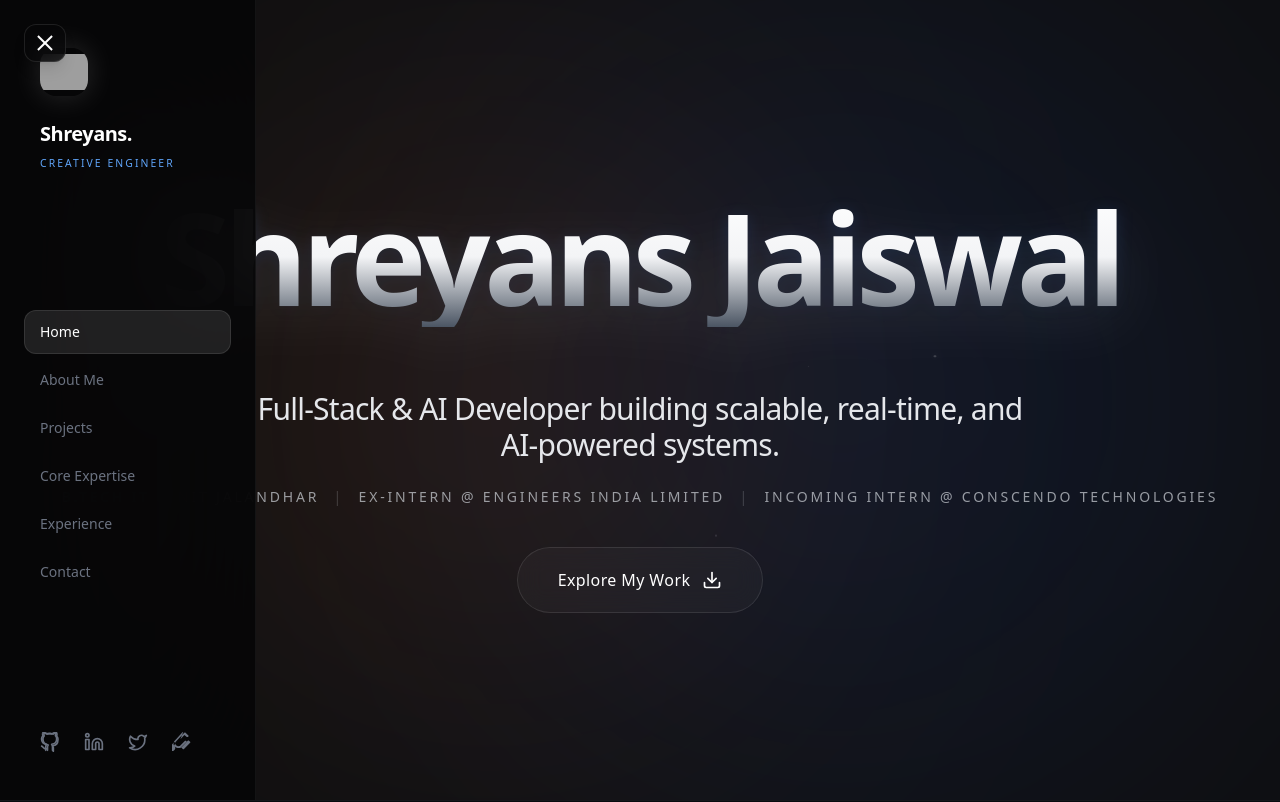
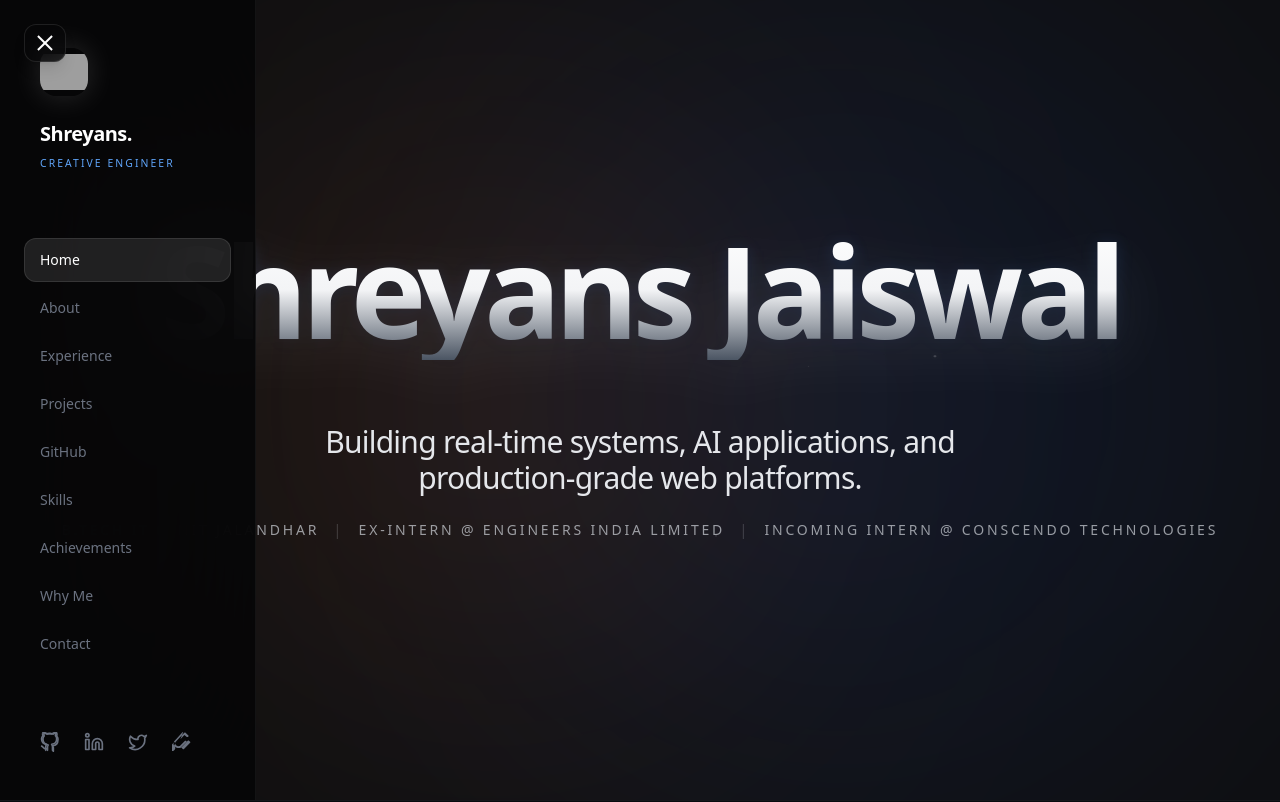
Before and after one commit to Shreyans-704/Portfolio-Website-, a Next.js app: page / in a window 1280 px wide. Shown: the top 802 px of the page. Built offline with nearby package versions, Linux system fonts and the light colour scheme; grey boxes are pictures that could not be loaded.

Commit message:
changes in the side bar and other changes

```diff
--- a/src/app/page.tsx
+++ b/src/app/page.tsx
@@ -4,6 +4,7 @@ import SystemSimulator from "@/components/SystemSimulator";
 import About from "@/components/About";
 import Experience from "@/components/Experience";
 import Projects from "@/components/Projects";
+import GithubStats from "@/components/GithubStats";
 import Skills from "@/components/Skills";
 import Achievements from "@/components/Achievements";
 import WhyMe from "@/components/WhyMe";
@@ -19,9 +20,10 @@ export default function Home() {
         <div id="about"><About /></div>
         <div id="experience"><Experience /></div>
         <div id="projects"><Projects /></div>
+        <div id="github"><GithubStats /></div>
         <div id="skills"><Skills /></div>
-        <Achievements />
-        <WhyMe />
+        <div id="achievements"><Achievements /></div>
+        <div id="why-me"><WhyMe /></div>
         <div id="contact"><Contact /></div>
 
       <footer className="w-full py-8 border-t border-white/5 flex items-center justify-center px-6 bg-[#070708]">
--- a/src/components/About.tsx
+++ b/src/components/About.tsx
@@ -15,7 +15,7 @@ export default function About() {
   const imgY = useTransform(scrollYProgress, [0, 1], [-60, 60]);
 
   return (
-    <section id="about" ref={container} className="w-full relative border-t border-white/5 overflow-hidden">
+    <section ref={container} className="w-full relative border-t border-white/5 overflow-hidden">
       <MarqueeStrip words={["CURIOUS MIND", "CLEAN CODE", "PURPOSEFUL DESIGN", "SYSTEMS THINKER", "ALWAYS LEARNING", "HUMAN-CENTERED", "SCALABLE BY DEFAULT"]} />
       <div className="py-24 md:py-40 relative z-10">
       <div className="max-w-7xl mx-auto px-6 relative z-10">
--- a/src/components/Achievements.tsx
+++ b/src/components/Achievements.tsx
@@ -80,7 +80,7 @@ export default function Achievements() {
   ];
 
   return (
-    <section id="achievements" className="w-full relative border-t border-white/5">
+    <section className="w-full relative border-t border-white/5">
       <MarqueeStrip words={["VERIFIED SKILLS", "LIFELONG LEARNER", "CERTIFIED", "KEEP GROWING", "KNOWLEDGE IS POWER", "EARNED NOT GIVEN", "STAY CURIOUS"]} />
       <div className="py-24 md:py-32">
       <div className="max-w-7xl mx-auto px-6 relative z-10">
--- a/src/components/Experience.tsx
+++ b/src/components/Experience.tsx
@@ -35,7 +35,7 @@ export default function Experience() {
   ];
 
   return (
-    <section id="experience" className="w-full relative border-t border-white/5">
+    <section className="w-full relative border-t border-white/5">
       <MarqueeStrip words={["ENTERPRISE ENGINEERING", "TEAM LEADERSHIP", "PRODUCTION READY", "REAL-WORLD IMPACT", "AGILE DEVELOPMENT", "END-TO-END OWNERSHIP"]} />
       <div className="py-24 md:py-32">
         <div className="max-w-4xl mx-auto px-6 relative z-10">
--- /dev/null
+++ b/src/components/GithubStats.tsx
@@ -0,0 +1,91 @@
+"use client";
+
+import { motion } from "framer-motion";
+import MarqueeStrip from "./MarqueeStrip";
+
+export default function GithubStats() {
+  const stats = [
+    {
+      title: "GitHub Stats",
+      url: "https://github-readme-stats.vercel.app/api?username=Shreyans-704&show_icons=true&theme=tokyonight&hide_border=true",
+    },
+    {
+      title: "Contribution Streak",
+      url: "https://streak-stats.demolab.com?user=Shreyans-704&theme=tokyonight&hide_border=true",
+    },
+    {
+      title: "Top Languages",
+      url: "https://github-readme-stats.vercel.app/api/top-langs/?username=Shreyans-704&layout=compact&theme=tokyonight&hide_border=true",
+    },
+  ];
+
+  return (
+    <section className="w-full relative border-t border-white/5 bg-[#0b0f14] min-h-screen overflow-hidden">
+      <MarqueeStrip
+        words={["COMMIT", "PUSH", "STREAK", "OPEN SOURCE", "CONTRIBUTION", "CODE QUALITY", "GIT FLOW", "MERGE"]}
+      />
+
+      <div className="py-24 md:py-32">
+        <div className="max-w-7xl mx-auto px-6 relative z-10">
+
+          <div className="mb-16 text-center md:text-left">
+            <motion.h3
+              initial={{ opacity: 0, y: 20 }}
+              whileInView={{ opacity: 1, y: 0 }}
+              viewport={{ once: true }}
+              transition={{ duration: 0.6 }}
+              className="text-3xl md:text-5xl font-bold tracking-tighter mb-4 text-white"
+            >
+              GitHub <span className="text-gray-500">Activity</span>
+            </motion.h3>
+            <motion.p
+              initial={{ opacity: 0, y: 20 }}
+              whileInView={{ opacity: 1, y: 0 }}
+              viewport={{ once: true }}
+              transition={{ duration: 0.6, delay: 0.1 }}
+              className="text-lg text-gray-400 font-light max-w-xl leading-relaxed mx-auto md:mx-0"
+            >
+              Real-time contribution stats and coding activity fetched directly from my GitHub profile.
+            </motion.p>
+          </div>
+
+          <div className="grid grid-cols-1 md:grid-cols-2 lg:grid-cols-3 gap-8">
+            {stats.map((stat, i) => (
+              <motion.div
+                key={stat.title}
+                initial={{ opacity: 0, y: 30 }}
+                whileInView={{ opacity: 1, y: 0 }}
+                viewport={{ once: true, margin: "-50px" }}
+                transition={{ duration: 0.6, delay: i * 0.15 }}
+                whileHover={{ scale: 1.02 }}
+                className="group relative flex flex-col p-6 rounded-[2rem] bg-white/[0.02] border border-white/10 backdrop-blur-md hover:bg-white/[0.04] hover:shadow-[0_0_40px_rgba(59,130,246,0.1)] transition-all duration-500 overflow-hidden"
+              >
+                <div className="mb-6">
+                   <h4 className="text-sm font-bold tracking-widest text-white uppercase opacity-50 mb-4">
+                     {stat.title}
+                   </h4>
+                   <div className="w-full h-px bg-white/5" />
+                </div>
+
+                <div className="flex items-center justify-center min-h-[150px]">
+                  {/* Standard img tag as requested */}
+                  <img
+                    src={stat.url}
+                    alt={stat.title}
+                    className="w-full h-auto rounded-lg select-none pointer-events-none"
+                    loading="lazy"
+                  />
+                </div>
+
+                <div className="mt-6 flex items-center justify-between">
+                   <span className="text-[10px] text-gray-500 uppercase tracking-widest font-bold">Real-time Data</span>
+                   <div className="h-1.5 w-1.5 rounded-full bg-green-500 animate-pulse" />
+                </div>
+              </motion.div>
+            ))}
+          </div>
+        </div>
+      </div>
+    </section>
+  );
+}
--- a/src/components/Hero.tsx
+++ b/src/components/Hero.tsx
@@ -1,7 +1,6 @@
 "use client";
 
 import { motion, useScroll, useTransform } from "framer-motion";
-import { Download } from "lucide-react";
 import { useEffect, useState } from "react";
 
 export default function Hero() {
@@ -88,7 +87,7 @@ export default function Hero() {
           transition={{ duration: 0.8, delay: 0.15, ease: [0.21, 0.47, 0.32, 0.98] }}
           className="text-xl md:text-3xl font-light text-gray-200 tracking-tight leading-relaxed max-w-3xl m-0 mb-6 px-4 md:px-0"
         >
-          Full-Stack &amp; AI Developer building scalable, real-time, and AI-powered systems.
+          Building real-time systems, AI applications, and production-grade web platforms.
         </motion.h2>
 
         {/* Subtext */}
@@ -101,24 +100,6 @@ export default function Hero() {
           B.Tech IT @ NIT Jalandhar <span className="mx-2 opacity-30">|</span> Ex-Intern @ Engineers India Limited <span className="mx-2 opacity-30">|</span> Incoming Intern @ Conscendo Technologies
         </motion.p>
 
-        {/* CTA Button Layer (z-30) */}
-        <motion.div
-          initial={{ opacity: 0, y: 20 }}
-          animate={{ opacity: 1, y: 0 }}
-          transition={{ duration: 0.6, delay: 0.5, ease: "easeOut" }}
-          className="relative z-30"
-        >
-          <a
-            href="/resume.pdf"
-            download="Resume - shreyansjaiswal.pdf"
-            target="_blank"
-            rel="noopener noreferrer"
-            className="group flex flex-row items-center justify-center gap-3 px-10 py-5 rounded-full border border-white/10 bg-white/[0.03] backdrop-blur-md text-white hover:bg-white/10 hover:border-white/30 hover:shadow-[0_0_40px_rgba(255,255,255,0.1)] transition-all duration-500 ease-out"
-          >
-            <span className="text-sm md:text-base font-medium tracking-wide">Explore My Work</span>
-            <Download className="w-5 h-5 group-hover:-translate-y-0.5 transition-transform" />
-          </a>
-        </motion.div>
       </div>
 
     </section>
--- a/src/components/Projects.tsx
+++ b/src/components/Projects.tsx
@@ -71,7 +71,7 @@ export default function Projects() {
     <section className="w-full relative border-t border-white/5 bg-[#0b0f14] min-h-screen">
       <MarqueeStrip words={["SHIP IT", "BUILD IN PUBLIC", "PRODUCTION GRADE", "PROBLEM SOLVER", "CODE WITH PURPOSE", "REAL-WORLD IMPACT", "LAUNCH. ITERATE. GROW."]} />
       <div className="py-24 md:py-32">
-        <div id="projects" className="max-w-7xl mx-auto px-6 relative z-10">
+        <div className="max-w-7xl mx-auto px-6 relative z-10">
 
           <div className="mb-16">
             <h3 className="text-3xl md:text-5xl font-bold tracking-tighter mb-4 text-white">
--- a/src/components/Sidebar.tsx
+++ b/src/components/Sidebar.tsx
@@ -33,10 +33,13 @@ const LeetCodeIcon = (props: any) => (
 
 const navItems = [
   { id: "home", label: "Home" },
-  { id: "about", label: "About Me" },
+  { id: "about", label: "About" },
+  { id: "experience", label: "Experience" },
   { id: "projects", label: "Projects" },
-  { id: "skills", label: "Core Expertise" },
-  { id: "experience", label: "Experience" },
+  { id: "github", label: "GitHub" },
+  { id: "skills", label: "Skills" },
+  { id: "achievements", label: "Achievements" },
+  { id: "why-me", label: "Why Me" },
   { id: "contact", label: "Contact" }
 ];
 
--- a/src/components/Skills.tsx
+++ b/src/components/Skills.tsx
@@ -34,7 +34,7 @@ export default function Skills() {
   ];
 
   return (
-    <section id="skills" className="w-full relative border-t border-white/5">
+    <section className="w-full relative border-t border-white/5">
       <MarqueeStrip words={["FULL-STACK", "AI ENGINEERING", "CLOUD NATIVE", "PERFORMANCE FIRST", "SYSTEM DESIGN", "ALWAYS SHIPPING", "DEVELOPER TOOLING"]} />
       <div className="py-24 md:py-32">
       <div className="max-w-7xl mx-auto px-6 relative z-10">
```
